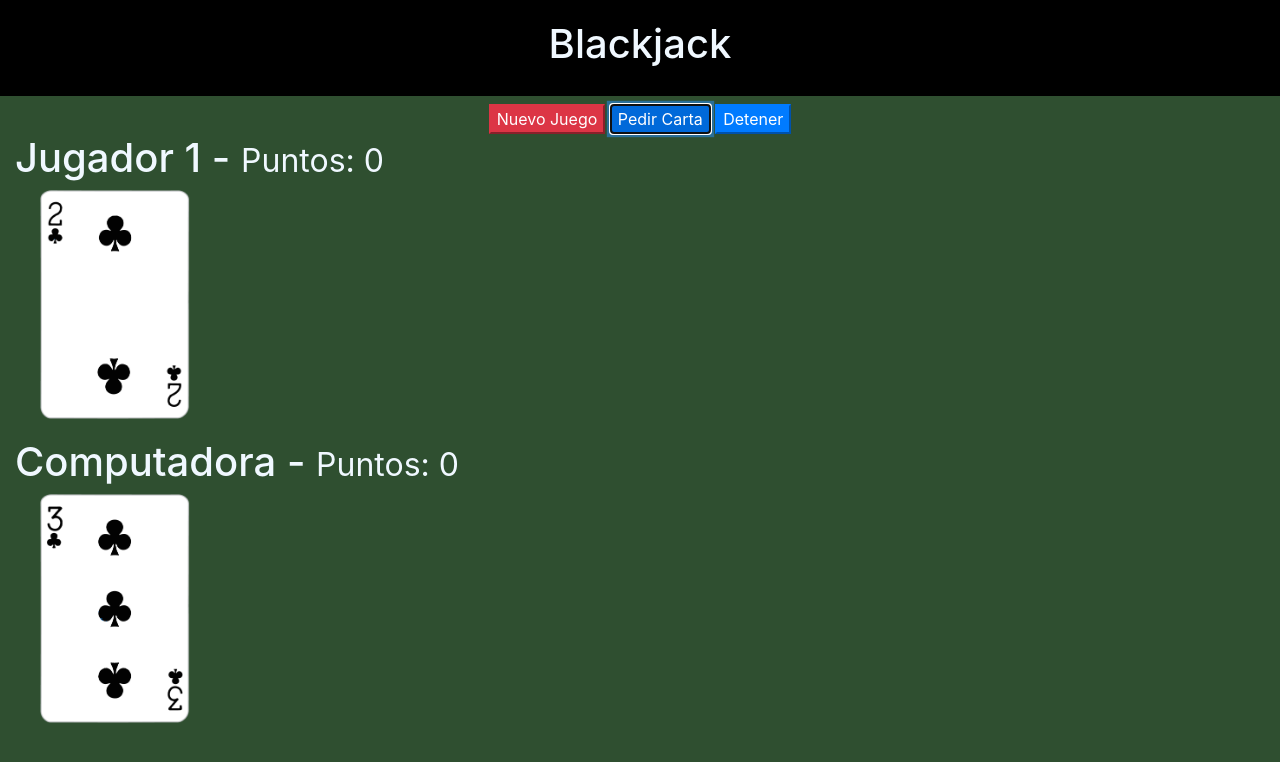
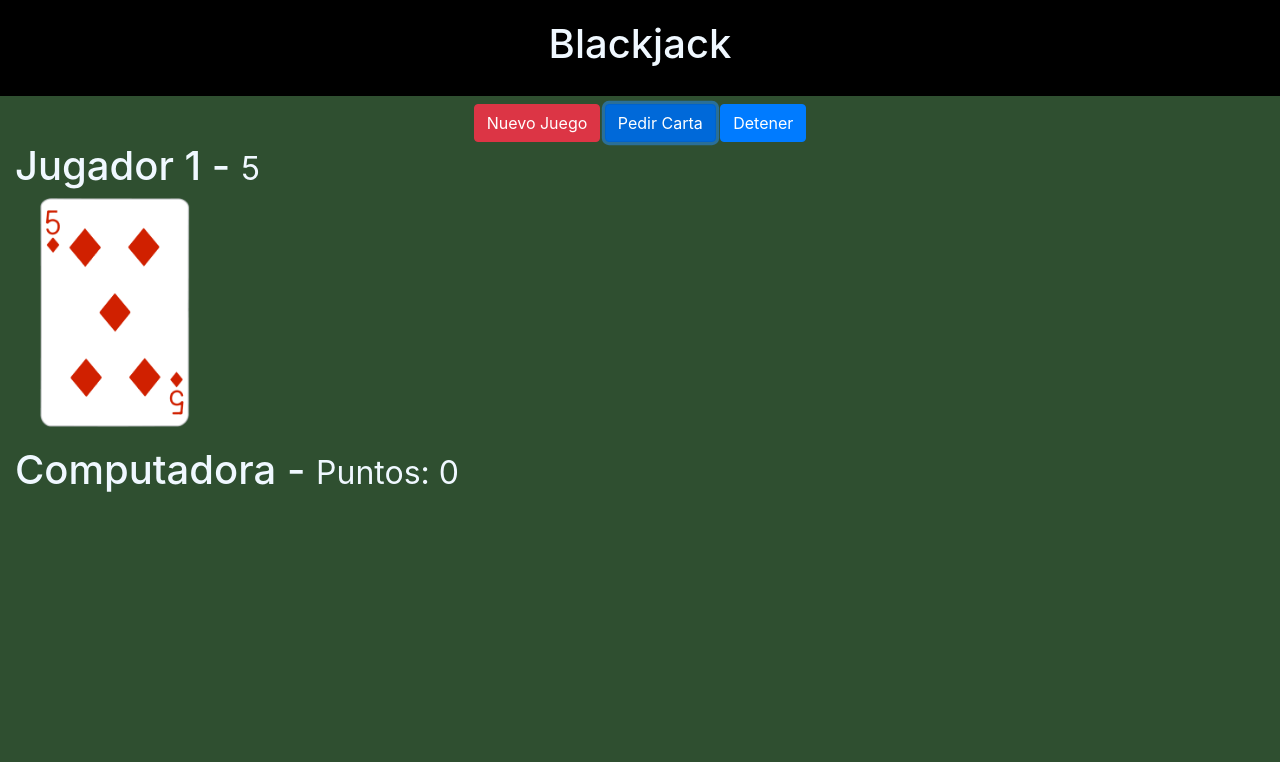
Before and after one commit to KevinCallejas93/curso-javascript-moderno, a plain HTML site: page 02-Blackjack/assets/index.html in a window 1280 px wide. Both pictures are taken after a click on the button "Pedir Carta". Drawn offline with nearby package versions, Linux system fonts and the light colour scheme.

Commit message:
Agregamos el evento click del boton Pedir Carta

```diff
--- a/02-Blackjack/assets/index.html
+++ b/02-Blackjack/assets/index.html
@@ -16,11 +16,12 @@
     </header>
 
     <div class="row mt-2">
-        <div class="col text-center">
 
-            <button class="btn-danger">Nuevo Juego</button>
-            <button class="btn-primary">Pedir Carta</button>
-            <button class="btn-primary">Detener</button>
+        <div id='divBotones' class="col text-center">
+
+            <button id="btnNuevo" class="btn btn-danger">Nuevo Juego</button>
+            <button id="btnPedir" class="btn btn-primary">Pedir Carta</button>
+            <button id="btnDetener" class="btn btn-primary">Detener</button>
 
         </div>
     </div>
@@ -28,9 +29,9 @@
     <div class="row container">
         <div class="col">
 
-            <h1> Jugador 1 - <small>Puntos: 0</small></h1>
+            <h1> Jugador 1 - <small id="puntos-jugador">Puntos: 0</small></h1>
             <div id="jugador-cartas">
-                <img class="carta" src="/02-Blackjack/assets/cartas/2C.png" alt="">
+                <!-- Aqui se insertan dinamicamente las cartas -->
             </div>
 
         </div>
@@ -40,9 +41,9 @@
     <div class="row container mt-2">
         <div class="col">
 
-            <h1> Computadora - <small>Puntos: 0</small></h1>
+            <h1> Computadora - <small id="puntos-computadora">Puntos: 0</small></h1>
             <div id="computadora-cartas">
-                <img class="carta" src="/02-Blackjack/assets/cartas/3C.png" alt="">
+                <!-- Aqui se insertan dinamicamente las cartas -->
             </div>
 
         </div>
--- a/02-Blackjack/assets/js/juego.js
+++ b/02-Blackjack/assets/js/juego.js
@@ -9,6 +9,19 @@
 let deck = [];
 const tipos = ['C', 'D', 'H', 'S'];
 const especiales = ['A', 'J', 'Q', 'K'];
+
+let puntosJugador = 0;
+let puntosComputadora = 0;
+
+
+//Referencias HTML
+const btnNuevo = document.querySelector('#btnNuevo');
+const btnPedir = document.querySelector('#btnPedir');
+const btnDetener = document.querySelector('#btnDetener');
+
+const puntosHTML = document.querySelectorAll('small');
+const divCartasJugador = document.querySelector('#jugador-cartas');
+const divCartasComputadora = document.querySelector('#computadora-cartas');
 
 
 // Esta funcion crea una nueva baraja desordenada
@@ -42,8 +55,6 @@ const pedirCarta = () => {
     }
 
     const carta = deck.pop(); // .pop remueve la ultima carta y la devuelve
-    console.log( deck );
-    console.log( carta );
     return carta;
 }
 
@@ -52,7 +63,6 @@ const valorCarta = ( carta ) => {
     const valor = carta.substring(0, carta.length - 1);
     // let puntos = 0;
 
-    console.log( valor );
 
     //Tarea Reducir esto con operador ternario
     // if ( isNaN( valor ) ) {
@@ -71,4 +81,32 @@ const valorCarta = ( carta ) => {
 const valor = valorCarta( pedirCarta() ); //Aqui se manda a llamar la funcion pedirCarta, y directamente envia la carta a valorCarta.
 
 
-console.log( valor );
+//Eventos
+btnPedir.addEventListener('click', () => {
+
+    const carta = pedirCarta();
+
+    puntosJugador = puntosJugador + valorCarta( carta );
+    console.log({ carta, puntosJugador });
+
+    puntosHTML[0].innerText = puntosJugador;
+
+    const imgCarta = document.createElement('img');
+    imgCarta.src = `/02-Blackjack/assets/cartas/${ carta }.png`;
+    imgCarta.classList.add('carta');
+
+    divCartasJugador.append( imgCarta );
+
+    if ( puntosJugador > 21 ) {
+        console.warn('Lo siento mucho, perdiste');
+        btnPedir.disabled = true;
+        btnDetener.disabled = true;
+
+    } else if ( puntosJugador === 21 ) {
+        console.warn('21, genial!');
+        btnPedir.disabled = true;
+        btnDetener.disabled = true;
+    }
+
+
+});
```
